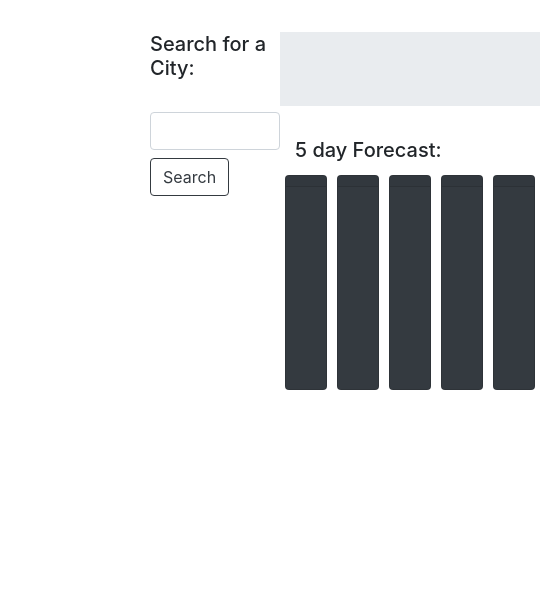
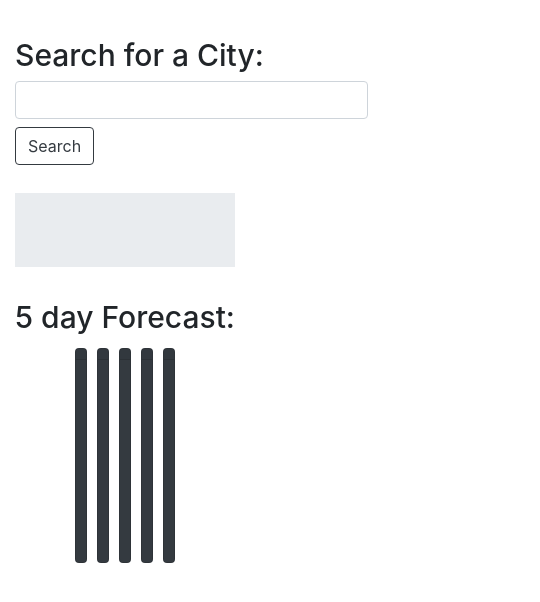
Before and after one commit to AnthonyStematz-Breitling/Weather-App, a plain HTML site: page index.html in a window 390 px wide. Shown: the part 88-690 px from the top of the page, 540 px wide, since content can reach past the window. Drawn offline with nearby package versions, Linux system fonts and the light colour scheme.

Commit message:
added proper css media queries will not need to use as many js match media as expected due to addition of meta tag

```diff
--- a/index.html
+++ b/index.html
@@ -11,6 +11,7 @@
         <script src="https://stackpath.bootstrapcdn.com/bootstrap/4.5.0/js/bootstrap.min.js" integrity="sha384-OgVRvuATP1z7JjHLkuOU7Xw704+h835Lr+6QL9UvYjZE3Ipu6Tp75j7Bh/kR0JKI" crossorigin="anonymous"></script>
         <!--minified jquery-->
         <script src="https://code.jquery.com/jquery-3.5.1.min.js" integrity="sha256-9/aliU8dGd2tb6OSsuzixeV4y/faTqgFtohetphbbj0=" crossorigin="anonymous"></script>
+        <meta name="viewport" content="width=device-width, initial-scale=1.0">
     </head>
     <body>
         <header>
@@ -23,10 +24,10 @@
 
         <div class="container dashboard">
             <div class="row">
-                <div class="col-4">
+                <div class="large-col-4 small-col-12">
                     <!--search for a city-->
                     <div class="contianer search">
-                        <div class="row">
+                        <div class="row" id="searchBar">
 
                             <h5>Search for a City:</h5>
                             <br>
@@ -44,7 +45,7 @@
 
 
                 <!--current weather-->
-                <div class="col-8">
+                <div class="large-col-8 small-col-12">
                     <div class="row">
                         <div id="current" class="col jumbotron jumbotron-fluid">
                             <div class="container">
@@ -61,8 +62,8 @@
 
                     <!--5 day forecast-->
                     <h5>5 day Forecast:</h5>
-                    <div class="row">
-                        <div class="col fiveday">
+                    <div class="row" id="forecast">
+                        <div class="large-col small-col-12 fiveday">
                             <div class="card text-white bg-dark mb-3" style="max-width: 18rem;">
                                 <div data-day=1 class="date card-header"><!--date--></div>
                                 <div class="card-body" data-day=1>
@@ -71,7 +72,7 @@
                             </div>
                         </div>
 
-                        <div class="col fiveday">
+                        <div class="large-col small-col-12 fiveday">
                             <div class="card text-white bg-dark mb-3" style="max-width: 18rem;">
                                 <div data-day=2 class=" date card-header"><!--date--></div>
                                 <div class="card-body" data-day=2>
@@ -80,7 +81,7 @@
                             </div>
                         </div>
 
-                        <div class="col fiveday">
+                        <div class="large-col small-col-12 fiveday">
                             <div class="card text-white bg-dark mb-3" style="max-width: 18rem;">
                                 <div data-day=3 class="date card-header"><!--date--></div>
                                 <div class="card-body" data-day=3>
@@ -89,7 +90,7 @@
                             </div>
                         </div>
 
-                        <div class="col fiveday">
+                        <div class="large-col small-col-12 fiveday">
                             <div class="card text-white bg-dark mb-3" style="max-width: 18rem;">
                                 <div data-day=4 class=" date card-header"><!--date--></div>
                                 <div class="card-body" data-day=4>
@@ -98,7 +99,7 @@
                             </div>
                         </div>
 
-                        <div class="col fiveday">
+                        <div class="large-col small-col-12 fiveday">
                             <div class="card text-white bg-dark mb-3" style="max-width: 18rem;">
                                 <div data-day=5 class="date card-header"><!--date--></div>
                                 <div class="card-body" data-day=5>
--- a/script.js
+++ b/script.js
@@ -164,10 +164,10 @@ var media1000 = window.matchMedia("(max-width: 1000px)")
 media1000.addListener(mediaChange1)
 function mediaChange1(e){
     if(e.matches){
-        $("#navSpan").text("Main | History")
+
     }
     else{
         //TODO see if there is an easier way to return element to prev state
-        $("#navSpan").text("Weather Dashboard")
+
     }
 }
--- a/style.css
+++ b/style.css
@@ -1,4 +1,5 @@
 nav{
+    width:100%;
     text-align: center;
     padding-top:10px;
     height:85px;
@@ -41,4 +42,37 @@ nav{
     padding:5px;
 }
 @media screen and (max-width: 1000px){
+    #searchBar{
+       margin-top: 40px;
+       margin-bottom: 20px;
+    }
+    #searchHistory{
+        display:none;
+    }
+    .dashboard{
+        margin:0px;
+    }
+    #today{
+        width: 100%;
+    }
+     #current{
+        width: 100%;
+    }
+    .card-body{
+        padding-left: unset;
+        padding:5px;
+    }
+    .row{
+        margin-left: unset;
+        margin-right: unset;
+    }
+    #forecast{
+        display: flex;
+        justify-content: center;
+    }
+    h5{
+        text-align: center;
+        font-size: 30px;
+    }
+
 }
```
